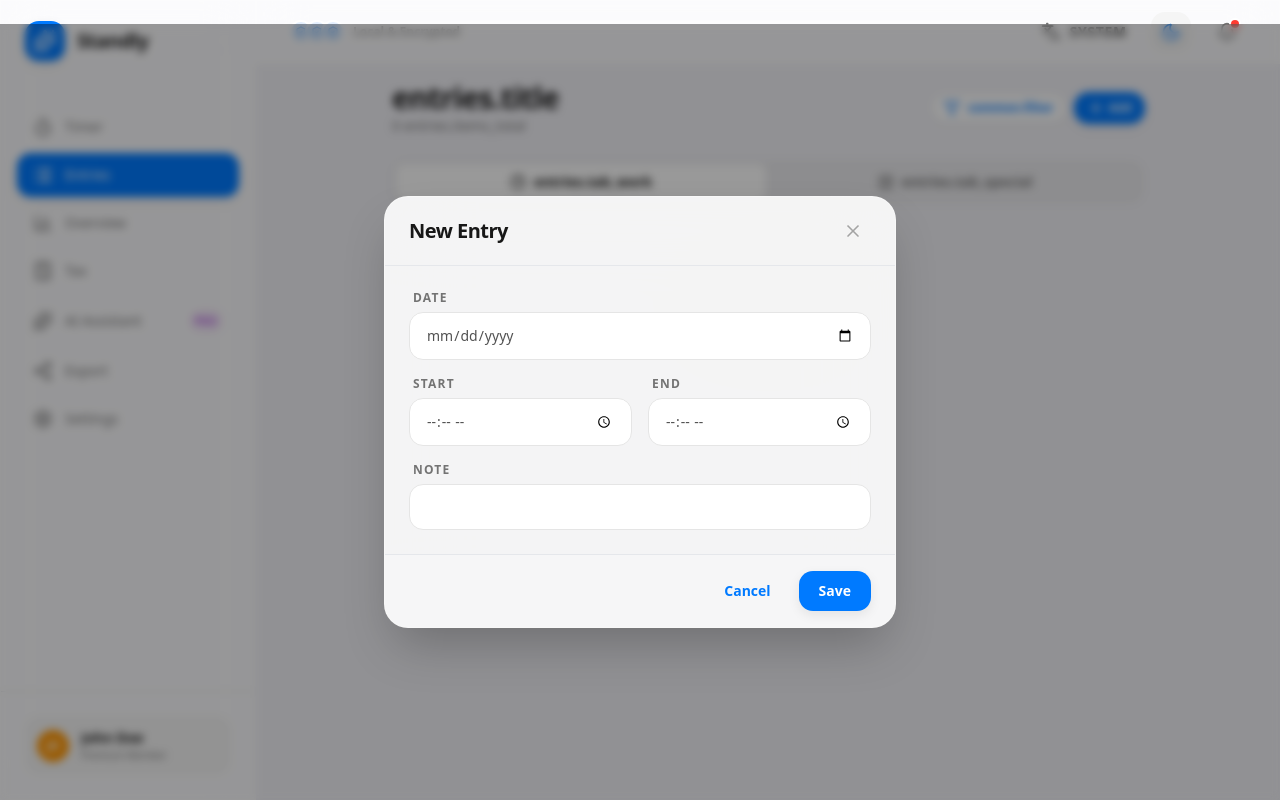
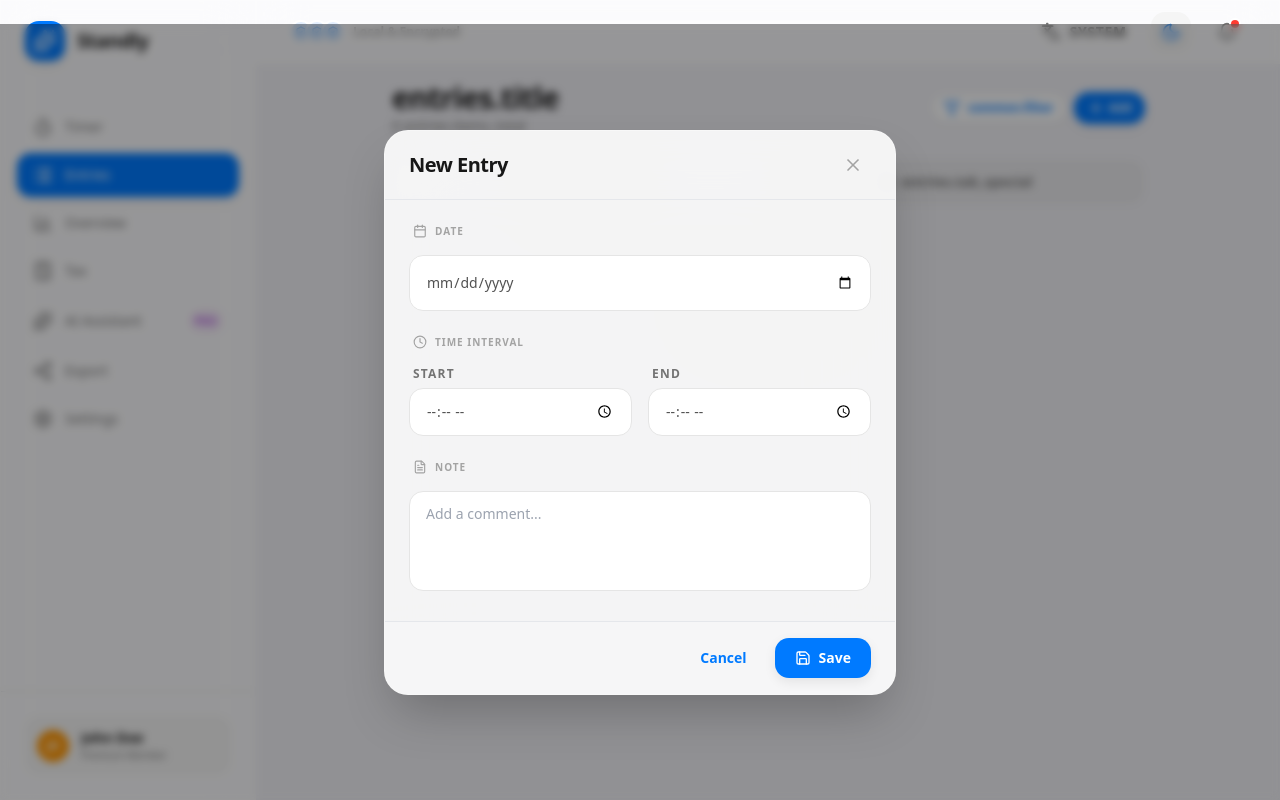
Before and after one commit to sadiq990/germancalculator, a React (Vite) app: page /entries in a window 1280 px wide. Both pictures are taken after a click on the button "Hinzufügen". Built offline with nearby package versions, Linux system fonts and the light colour scheme.

Commit message:
UI Final Polish: Modern Forms, Dialogs, and Toast Notifications

```diff
--- a/src/components/entries/EntryForm.tsx
+++ b/src/components/entries/EntryForm.tsx
@@ -6,6 +6,7 @@ import { useTranslation } from '../../hooks/useTranslation';
 import { useEntryStore } from '../../store/useEntryStore';
 import type { TimeEntry } from '../../types/entry.types';
 import { ConfirmDialog } from '../ui/ConfirmDialog';
+import { Clock, Calendar, FileText, Trash2, Save } from 'lucide-react';
 
 interface EntryFormProps {
   entry: TimeEntry | null;
@@ -68,27 +69,43 @@ export const EntryForm: React.FC<EntryFormProps> = ({ entry, isOpen, onClose })
         onClose={onClose}
         title={entry ? t('entries.edit_entry') : t('entries.add_entry')}
         footer={
-          <div className="flex w-full justify-between">
+          <div className="flex w-full justify-between items-center gap-4">
             {entry ? (
-              <Button variant="danger" onClick={() => setShowDeleteConfirm(true)}>
+              <Button variant="danger" size="sm" onClick={() => setShowDeleteConfirm(true)} className="px-4">
+                <Trash2 size={16} className="mr-2" />
                 {t('common.delete')}
               </Button>
             ) : <div />}
             <div className="flex gap-2">
               <Button variant="ghost" onClick={onClose}>{t('common.cancel')}</Button>
-              <Button onClick={handleSave}>{t('common.save')}</Button>
+              <Button onClick={handleSave} className="shadow-ios">
+                 <Save size={16} className="mr-2" />
+                 {t('common.save')}
+              </Button>
             </div>
           </div>
         }
       >
-        <div className="flex flex-col gap-4">
+        <div className="flex flex-col gap-6">
+          <div className="space-y-4">
+            <h3 className="text-[10px] font-bold text-neutral-400 uppercase tracking-widest flex items-center gap-2 px-1">
+              <Calendar size={14} />
+              {t('entries.date')}
+            </h3>
             <Input
-            label={t('entries.date')}
               type="date"
               value={date}
               onChange={(e) => setDate(e.target.value)}
+              className="py-4"
             />
-          <div className="flex gap-4">
+          </div>
+
+          <div className="space-y-4">
+            <h3 className="text-[10px] font-bold text-neutral-400 uppercase tracking-widest flex items-center gap-2 px-1">
+              <Clock size={14} />
+              Time Interval
+            </h3>
+            <div className="grid grid-cols-2 gap-4">
               <Input
                 label={t('entries.start_time')}
                 type="time"
@@ -102,11 +119,20 @@ export const EntryForm: React.FC<EntryFormProps> = ({ entry, isOpen, onClose })
                 onChange={(e) => setEndTime(e.target.value)}
               />
             </div>
-          <Input
-            label={t('entries.note')}
+          </div>
+
+          <div className="space-y-4">
+            <h3 className="text-[10px] font-bold text-neutral-400 uppercase tracking-widest flex items-center gap-2 px-1">
+              <FileText size={14} />
+              {t('entries.note')}
+            </h3>
+            <textarea
               value={note}
               onChange={(e) => setNote(e.target.value)}
+              className="w-full px-4 py-3 rounded-ios-md bg-white dark:bg-ios-dark-4 border border-neutral-200 dark:border-ios-dark-3 text-sm focus:ring-4 focus:ring-ios-blue/10 focus:border-ios-blue transition-all min-h-[100px] resize-none"
+              placeholder="Add a comment..."
             />
+          </div>
         </div>
       </Modal>
 
--- a/src/components/ui/ConfirmDialog.tsx
+++ b/src/components/ui/ConfirmDialog.tsx
@@ -1,7 +1,7 @@
 import React from 'react';
 import { Modal } from './Modal';
 import { Button } from './Button';
-import { useTranslation } from '../../hooks/useTranslation';
+import { AlertTriangle, Info } from 'lucide-react';
 
 interface ConfirmDialogProps {
   isOpen: boolean;
@@ -9,6 +9,8 @@ interface ConfirmDialogProps {
   onConfirm: () => void;
   title: string;
   message: string;
+  confirmText?: string;
+  cancelText?: string;
   confirmVariant?: 'primary' | 'danger';
 }
 
@@ -18,23 +20,34 @@ export const ConfirmDialog: React.FC<ConfirmDialogProps> = ({
   onConfirm,
   title,
   message,
+  confirmText = 'Confirm',
+  cancelText = 'Cancel',
   confirmVariant = 'primary'
 }) => {
-  const { t } = useTranslation();
-
   return (
     <Modal
       isOpen={isOpen}
       onClose={onClose}
       title={title}
       footer={
-        <>
-          <Button variant="ghost" onClick={onClose}>{t('common.cancel')}</Button>
-          <Button variant={confirmVariant} onClick={() => { onConfirm(); onClose(); }}>{t('common.ok')}</Button>
-        </>
+        <div className="flex gap-3 justify-end w-full">
+          <Button variant="ghost" onClick={onClose} className="flex-1 sm:flex-none">
+            {cancelText}
+          </Button>
+          <Button variant={confirmVariant} onClick={onConfirm} className="flex-1 sm:flex-none shadow-ios">
+            {confirmText}
+          </Button>
+        </div>
       }
     >
-      <p className="text-neutral-600 dark:text-dark-text-secondary">{message}</p>
+      <div className="flex flex-col items-center gap-4 py-2 text-center">
+        <div className={`p-4 rounded-full ${confirmVariant === 'danger' ? 'bg-ios-red/10 text-ios-red' : 'bg-ios-blue/10 text-ios-blue'}`}>
+          {confirmVariant === 'danger' ? <AlertTriangle size={32} /> : <Info size={32} />}
+        </div>
+        <p className="text-neutral-600 dark:text-ios-gray-2 leading-relaxed">
+          {message}
+        </p>
+      </div>
     </Modal>
   );
 };
--- a/src/components/ui/Toast.tsx
+++ b/src/components/ui/Toast.tsx
@@ -1,72 +1,75 @@
-import React, { useEffect } from 'react';
+import React, { createContext, useContext, useState, useCallback, ReactNode } from 'react';
 import { motion, AnimatePresence } from 'framer-motion';
 import { CheckCircle, AlertCircle, Info, X } from 'lucide-react';
-import { create } from 'zustand';
+
+type ToastType = 'success' | 'error' | 'info';
 
 interface Toast {
   id: string;
-  type: 'success' | 'error' | 'info';
   message: string;
+  type: ToastType;
 }
 
-interface ToastStore {
-  toasts: Toast[];
-  addToast: (toast: Omit<Toast, 'id'>) => void;
-  removeToast: (id: string) => void;
+interface ToastContextType {
+  showToast: (message: string, type?: ToastType) => void;
 }
 
-export const useToast = create<ToastStore>((set) => ({
-  toasts: [],
-  addToast: (toast) => set((state) => {
-    const id = crypto.randomUUID();
-    return { toasts: [...state.toasts, { ...toast, id }] };
-  }),
-  removeToast: (id) => set((state) => ({
-    toasts: state.toasts.filter(t => t.id !== id)
-  }))
-}));
+const ToastContext = createContext<ToastContextType | undefined>(undefined);
 
-export const ToastProvider: React.FC = () => {
-  const { toasts, removeToast } = useToast();
+export const ToastProvider: React.FC<{ children?: ReactNode }> = ({ children }) => {
+  const [toasts, setToasts] = useState<Toast[]>([]);
+
+  const showToast = useCallback((message: string, type: ToastType = 'info') => {
+    const id = Math.random().toString(36).substring(7);
+    setToasts((prev) => [...prev, { id, message, type }]);
+    setTimeout(() => {
+      setToasts((prev) => prev.filter((t) => t.id !== id));
+    }, 4000);
+  }, []);
 
   return (
-    <div className="fixed bottom-4 right-4 z-[60] flex flex-col gap-2 pointer-events-none">
-      <AnimatePresence>
-        {toasts.map((toast) => (
-          <ToastItem key={toast.id} toast={toast} onRemove={() => removeToast(toast.id)} />
-        ))}
-      </AnimatePresence>
-    </div>
+    <ToastContext.Provider value={{ showToast }}>
+      {children}
+      <div className="fixed top-20 right-4 left-4 sm:left-auto sm:w-80 z-[200] flex flex-col gap-3">
+        <AnimatePresence>
+          {toasts.map((toast) => (
+            <motion.div
+              key={toast.id}
+              initial={{ opacity: 0, x: 20, scale: 0.9 }}
+              animate={{ opacity: 1, x: 0, scale: 1 }}
+              exit={{ opacity: 0, scale: 0.9, transition: { duration: 0.2 } }}
+              className="glass-heavy rounded-ios-lg shadow-2xl p-4 flex items-center justify-between border-none overflow-hidden relative"
+            >
+              {/* Type Indicator Bar */}
+              <div className={`absolute left-0 top-0 bottom-0 w-1 ${
+                toast.type === 'success' ? 'bg-ios-green' :
+                toast.type === 'error' ? 'bg-ios-red' : 'bg-ios-blue'
+              }`} />
+
+              <div className="flex items-center gap-3">
+                {toast.type === 'success' && <CheckCircle className="text-ios-green" size={20} />}
+                {toast.type === 'error' && <AlertCircle className="text-ios-red" size={20} />}
+                {toast.type === 'info' && <Info className="text-ios-blue" size={20} />}
+                <span className="text-sm font-semibold dark:text-white leading-tight">
+                  {toast.message}
+                </span>
+              </div>
+              <button
+                onClick={() => setToasts(prev => prev.filter(t => t.id !== toast.id))}
+                className="p-1 rounded-full hover:bg-neutral-100 dark:hover:bg-ios-dark-4 text-neutral-400"
+              >
+                <X size={14} />
+              </button>
+            </motion.div>
+          ))}
+        </AnimatePresence>
+      </div>
+    </ToastContext.Provider>
   );
 };
 
-const ToastItem: React.FC<{ toast: Toast, onRemove: () => void }> = ({ toast, onRemove }) => {
-  useEffect(() => {
-    const timer = setTimeout(() => {
-      onRemove();
-    }, 4000);
-    return () => clearTimeout(timer);
-  }, [onRemove]);
-
-  const icons = {
-    success: <CheckCircle className="w-5 h-5 text-success" />,
-    error: <AlertCircle className="w-5 h-5 text-danger" />,
-    info: <Info className="w-5 h-5 text-primary" />
-  };
-
-  return (
-    <motion.div
-      layout
-      initial={{ opacity: 0, y: 50, scale: 0.9 }}
-      animate={{ opacity: 1, y: 0, scale: 1 }}
-      exit={{ opacity: 0, scale: 0.9, transition: { duration: 0.2 } }}
-      className="bg-white dark:bg-dark-surface border border-neutral-100 dark:border-dark-border shadow-lg rounded-lg p-4 flex items-center gap-3 w-80 pointer-events-auto"
-    >
-      {icons[toast.type]}
-      <p className="flex-1 text-sm font-medium text-neutral-900 dark:text-dark-text">{toast.message}</p>
-      <button onClick={onRemove} className="text-neutral-400 hover:text-neutral-600 dark:hover:text-dark-text">
-        <X className="w-4 h-4" />
-      </button>
-    </motion.div>
-  );
+export const useToast = () => {
+  const context = useContext(ToastContext);
+  if (!context) throw new Error('useToast must be used within ToastProvider');
+  return context;
 };
```
Lines whose indentation alone changed are shown as unchanged.
